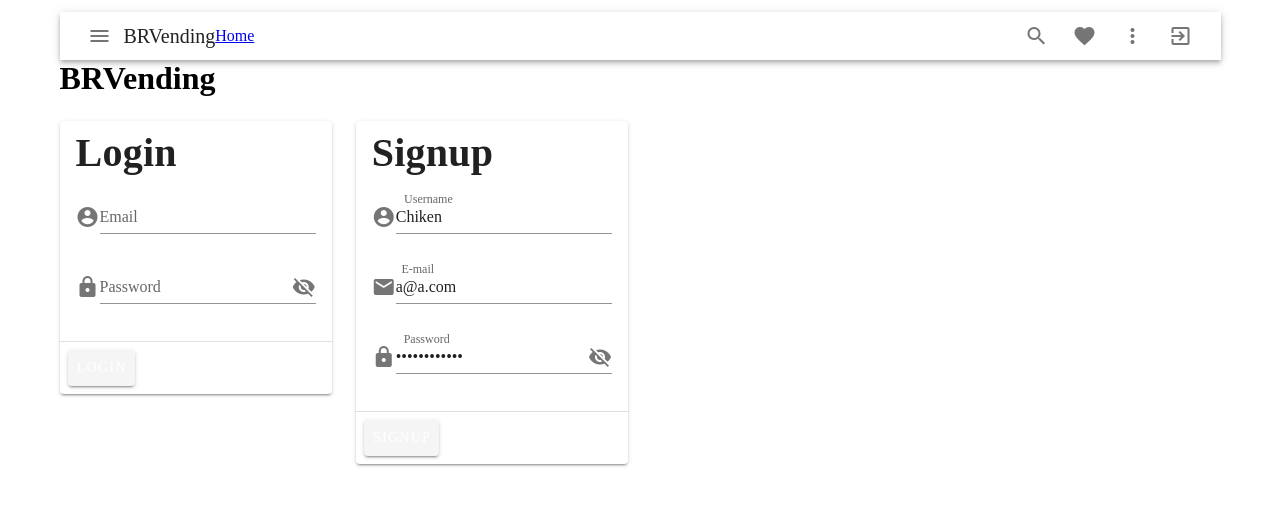
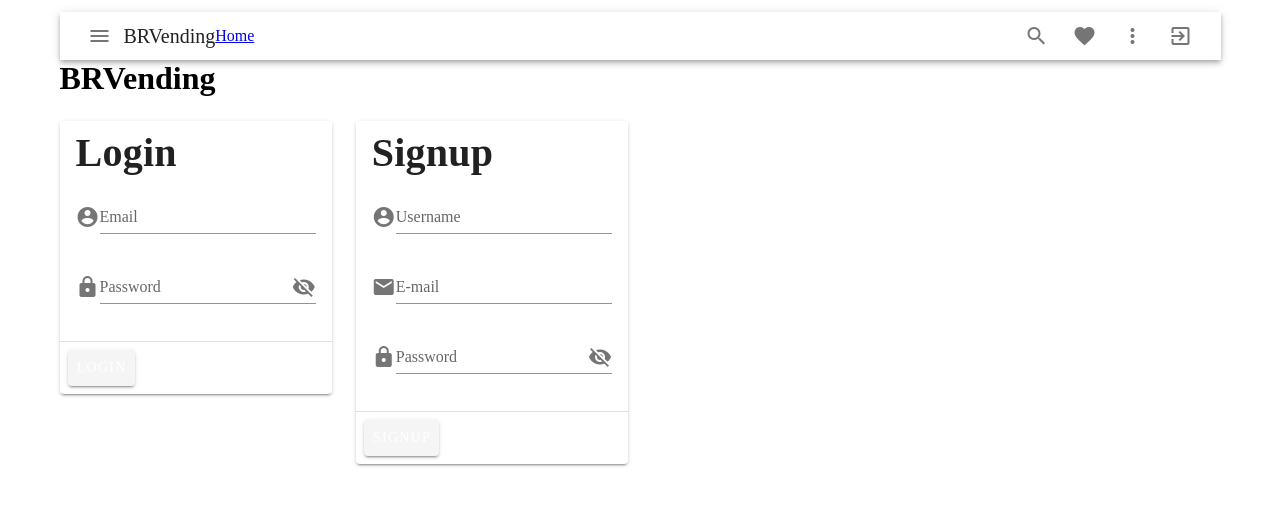
Before and after one commit to adrianrdguez/BRVending-Front, a Vue app: page / in a window 1280 px wide. Shown: the top 506 px of the page. Built offline with nearby package versions, Linux system fonts and the light colour scheme.

Commit message:
Login fixed

```diff
--- a/src/components/login.vue
+++ b/src/components/login.vue
@@ -8,7 +8,7 @@
         <v-form>
           <v-text-field
             label="Email"
-            v-model="username"
+            v-model="email"
             prepend-icon="mdi-account-circle"
           ></v-text-field>
 
@@ -36,7 +36,7 @@ import APIServices from "../services/api.js";
 export default {
   data() {
     return {
-      username: "",
+      email: "",
       showPassword: false,
       userPassword: "",
       passwordRule: [
@@ -48,7 +48,7 @@ export default {
   methods: {
     loginMethod() {
       const user = {
-        email: this.username,
+        email: this.email,
         password: this.userPassword
       };
       APIServices.login(user)
--- a/src/components/sign.vue
+++ b/src/components/sign.vue
@@ -44,14 +44,14 @@ export default {
   data() {
     return {
       showPassword: false,
-      userPassword: "Chiken123456",
+      userPassword: "",
       passwordRule: [
         v => !!v || "Password is required",
         v => v.length >= 10 || "Password must be more than 10 characters"
       ],
-      username: "Chiken",
+      username: "",
       userRules: [v => !!v || "Username is required"],
-      email: "a@a.com",
+      email: "",
       emailRules: [
         v => !!v || "E-mail is required",
         v => /.+@.+\..+/.test(v) || "E-mail must be valid"
--- a/src/views/ShowClients.vue
+++ b/src/views/ShowClients.vue
@@ -13,7 +13,7 @@ export default {
     };
   },
   mounted() {
-    ApiService.getAllClients().then(clients => (this.clients = clients));
+    ApiService.getAllClients().then(clients => console.log(clients));
   }
 };
 </script>
```
